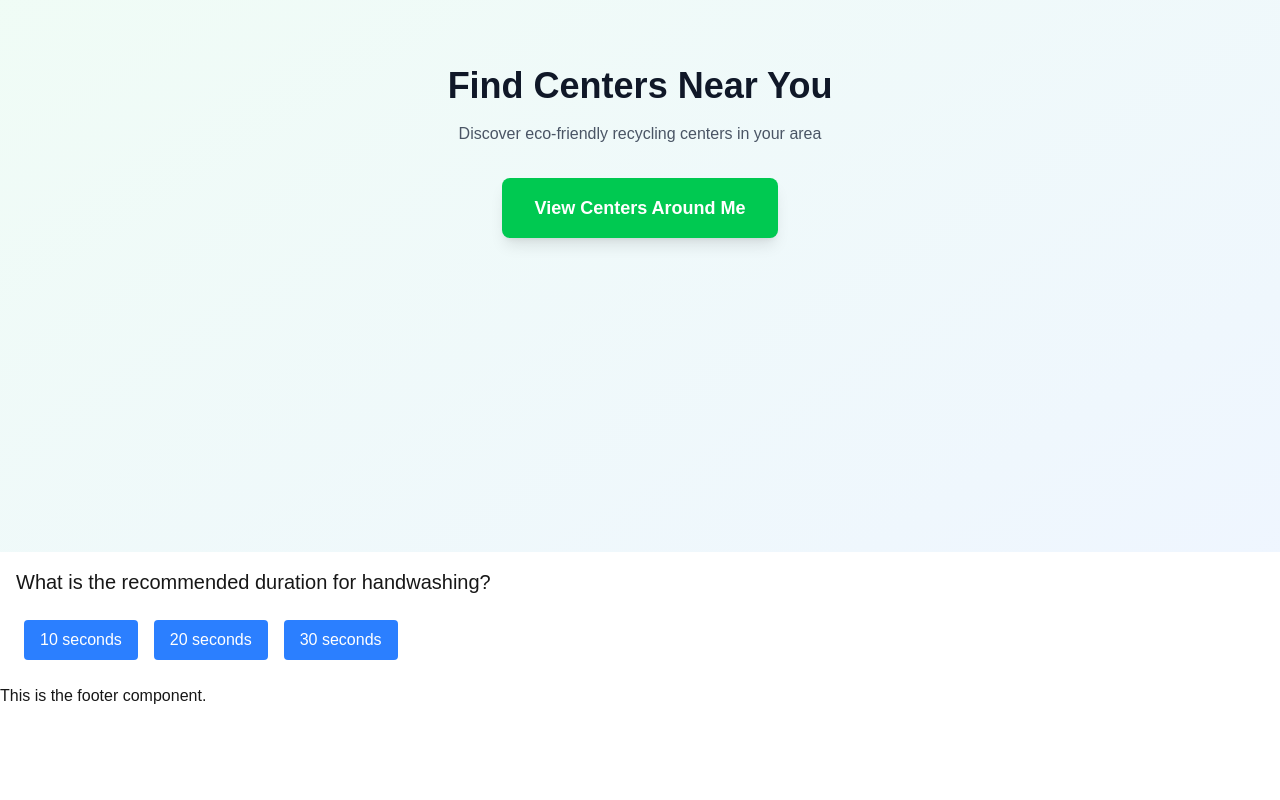
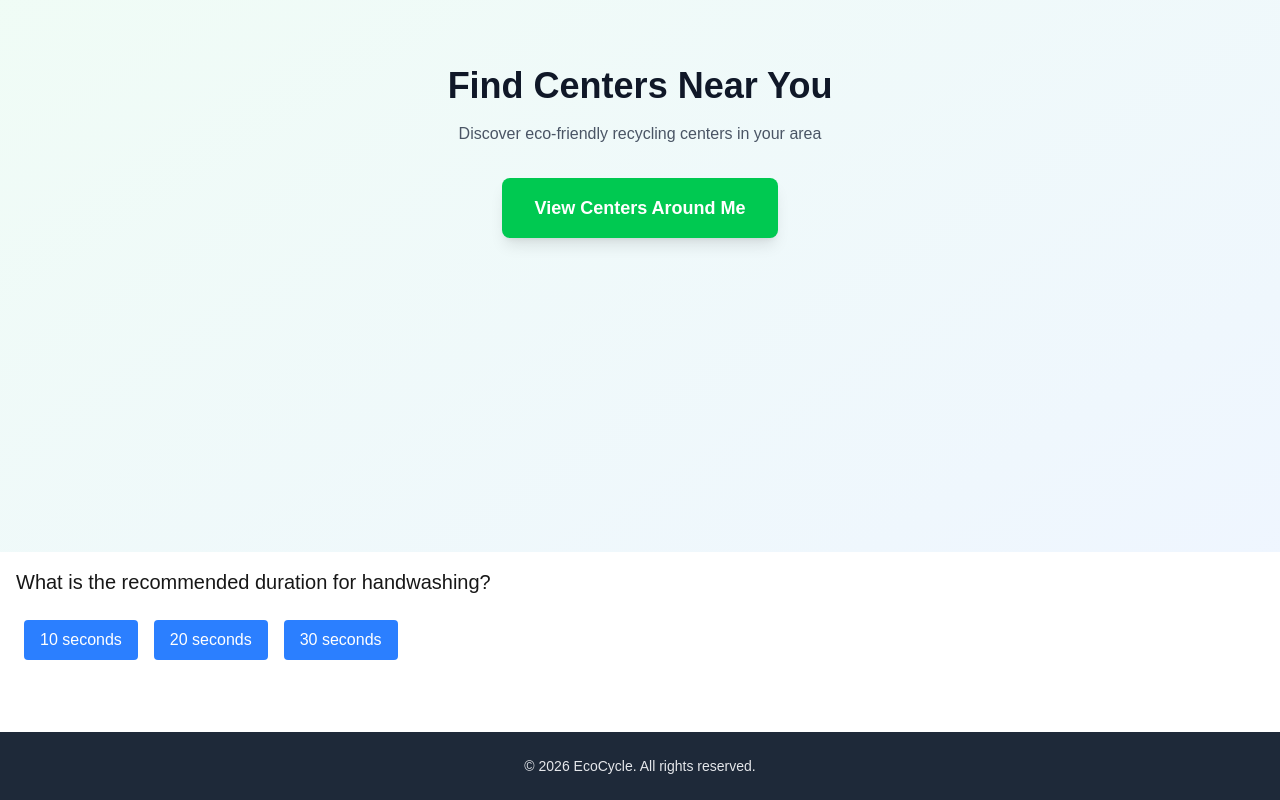
Before and after one commit to etor01/HCI, a Next.js app in the folder ecocycle/: page / in a window 1280 px wide. Shown: the part 1395-2195 px from the top of the page. Before the commit the page ends 2103 px from the top, so only its background shows below. Built offline with nearby package versions, Linux system fonts and the light colour scheme.

Commit message:
Footer version 1

```diff
--- a/ecocycle/app/components/Footer.tsx
+++ b/ecocycle/app/components/Footer.tsx
@@ -2,8 +2,12 @@
 
 export default function Footer() {
     return (
-        <div>
-            This is the footer component.
-        </div>
+        <footer className="bg-gray-800 text-gray-200 py-6 mt-12">
+            <div className="max-w-6xl mx-auto px-4 text-center">
+                <p className="text-sm">
+                    &copy; {new Date().getFullYear()} EcoCycle. All rights reserved.
+                </p>
+            </div>
+        </footer>
     );
 }
```
